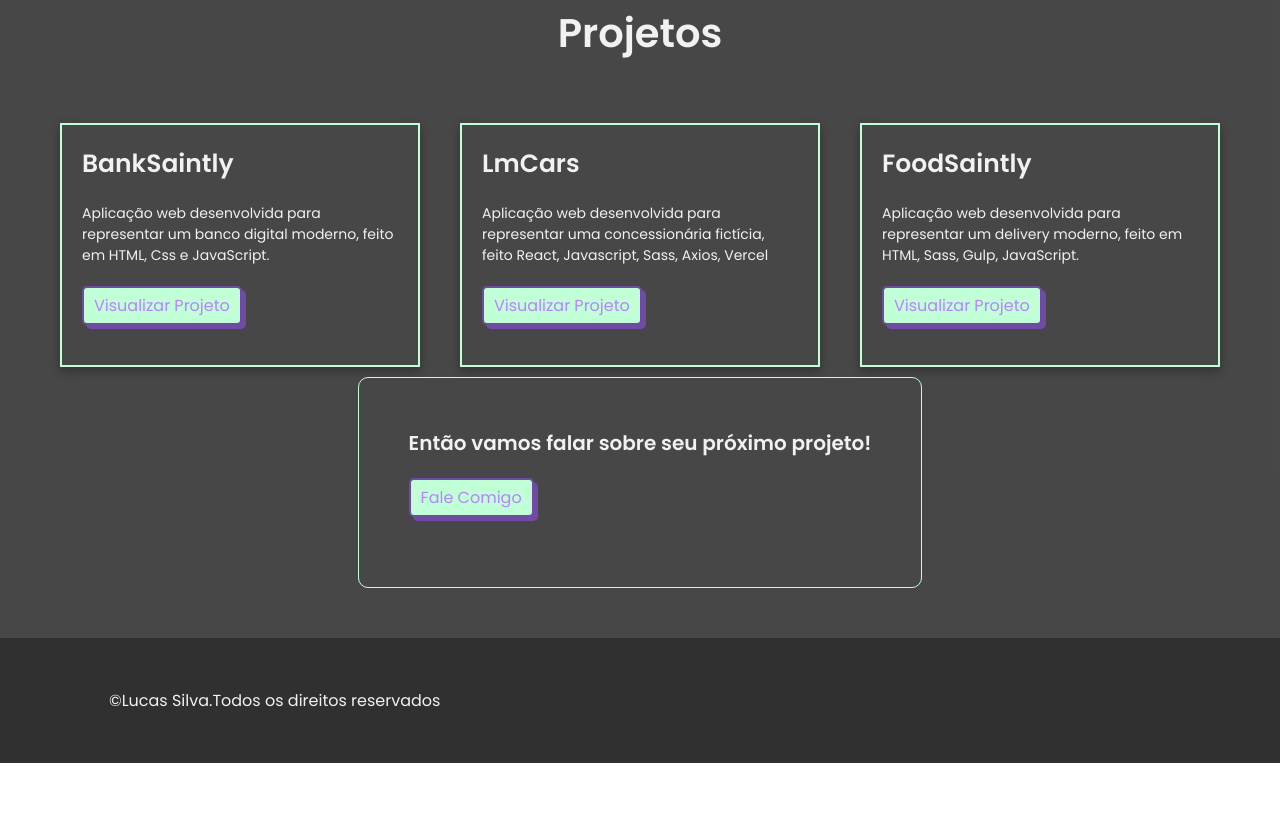
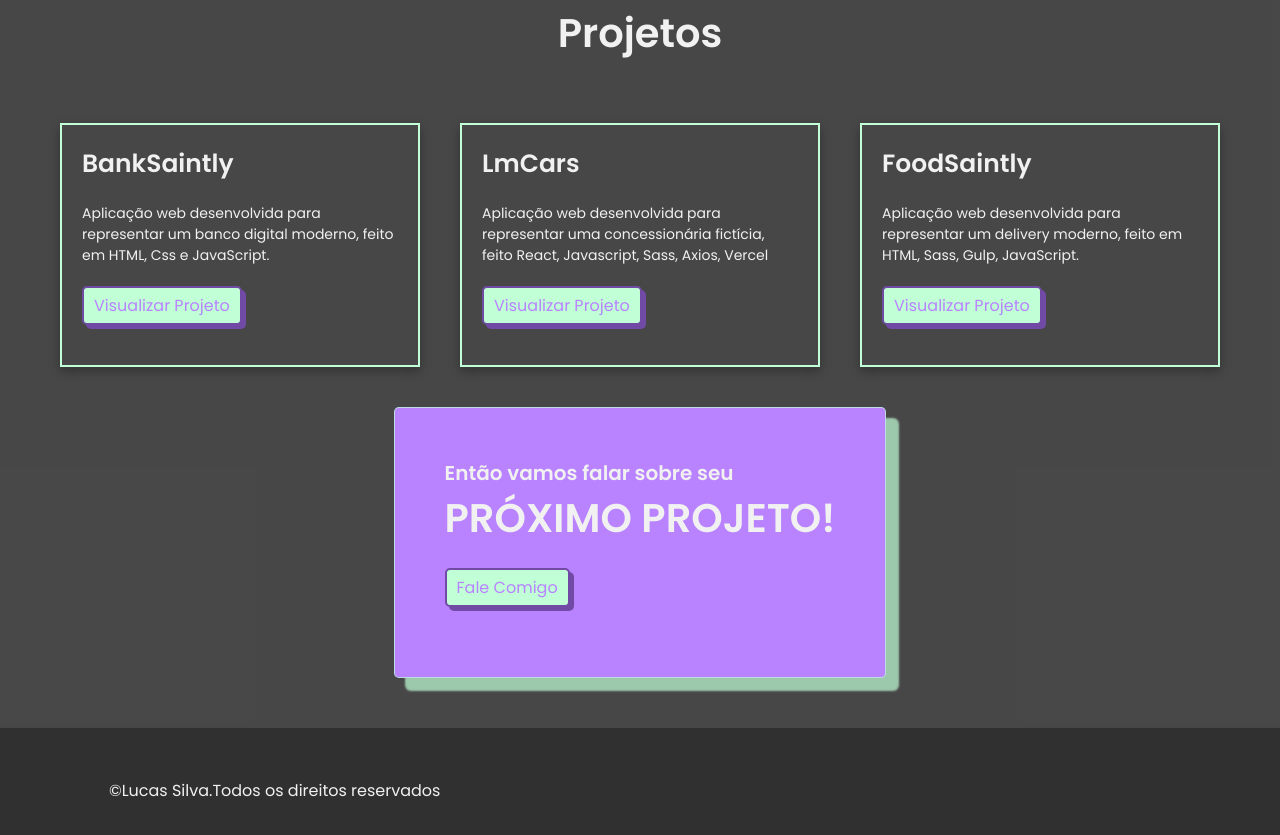
Before and after one commit to Lucassocorrosilva7/Portfolio, a website: page index.html in a window 1280 px wide. Shown: the part 2327-3162 px from the top of the page. Before the commit the page ends 3090 px from the top, so only its background shows below. Drawn offline with nearby package versions, Linux system fonts and the light colour scheme; files that its build step writes are made by us from their sources.

Commit message:
Add novos estilos

```diff
--- a/src/scss/layout/_projects.scss
+++ b/src/scss/layout/_projects.scss
@@ -19,9 +19,11 @@
   display: grid;
   place-content: center;
   grid-template-columns: repeat(1, minmax(200px, 500px));
+
   @media screen and (min-width: v.$phone) {
     grid-template-columns: repeat(2, minmax(200px, 500px));
   }
+
   @media screen and (min-width: v.$tablet) {
     grid-template-columns: repeat(3, minmax(200px, 400px));
   }
@@ -35,9 +37,12 @@
     align-items: flex-start;
     justify-content: center;
     flex-direction: column;
+    margin-bottom: 4rem;
+
     @media screen and (min-width: v.$tablet) {
       padding: 2rem;
     }
+
     &--title {
       font-size: 2.5rem;
       margin-bottom: 2rem;
@@ -52,17 +57,33 @@
     }
   }
 
-  &__button {
-    @include m.btn(5px, 10px);
-  }
+
 
   &__contact {
     display: flex;
     flex-direction: column;
-    border: 1px solid v.$color-secondary;
     padding: 5rem;
+    cursor: pointer;
     max-width: 70%;
-    border-radius: 1rem;
+    background: v.$color-primary;
+    border-radius: 5px;
+    border: 1px solid rgb(193, 255, 215, .7);
+    transition: all .2s;
+    box-shadow: 12px 12px 2px 1px rgb(193, 255, 215, .7);
+
+    &:hover {
+      box-shadow: -12px 12px 2px -1px rgb(193, 255, 215, .7);
+    }
+
+    h3 {
+      cursor: default;
+
+      span {
+        display: block;
+        font-size: 4rem;
+        text-transform: uppercase;
+      }
+    }
 
     a {
       @include m.btn(5px, 10px);
```
